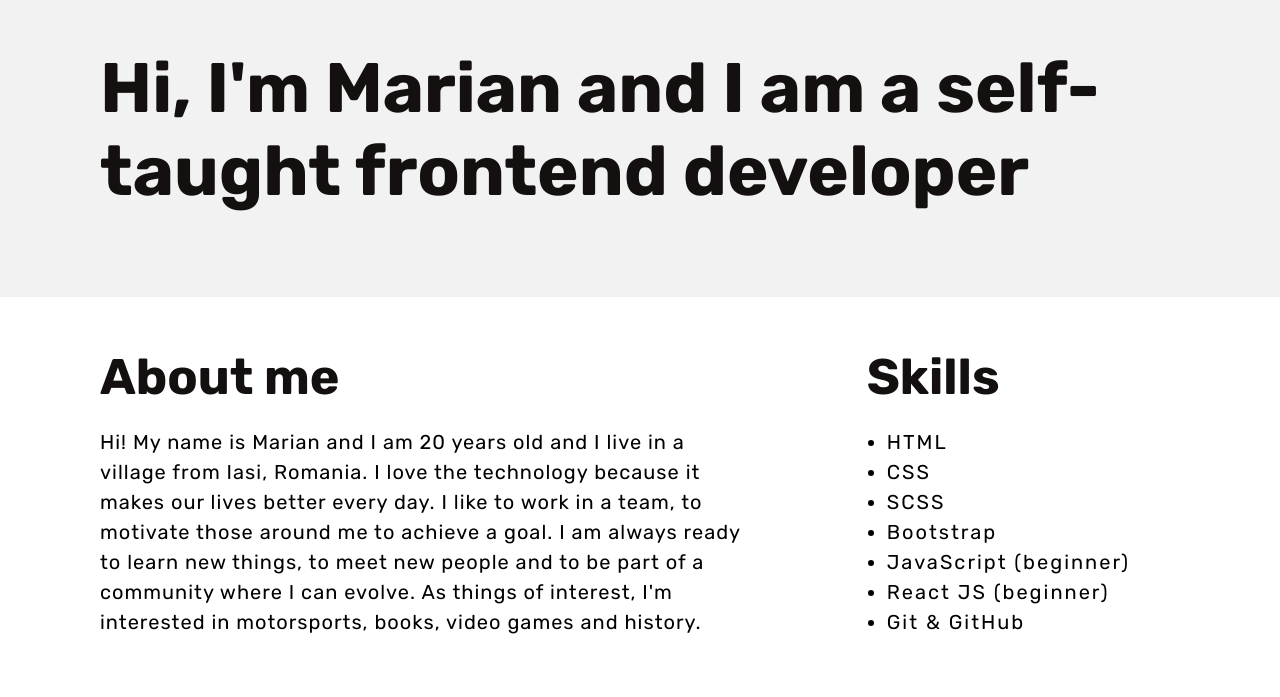
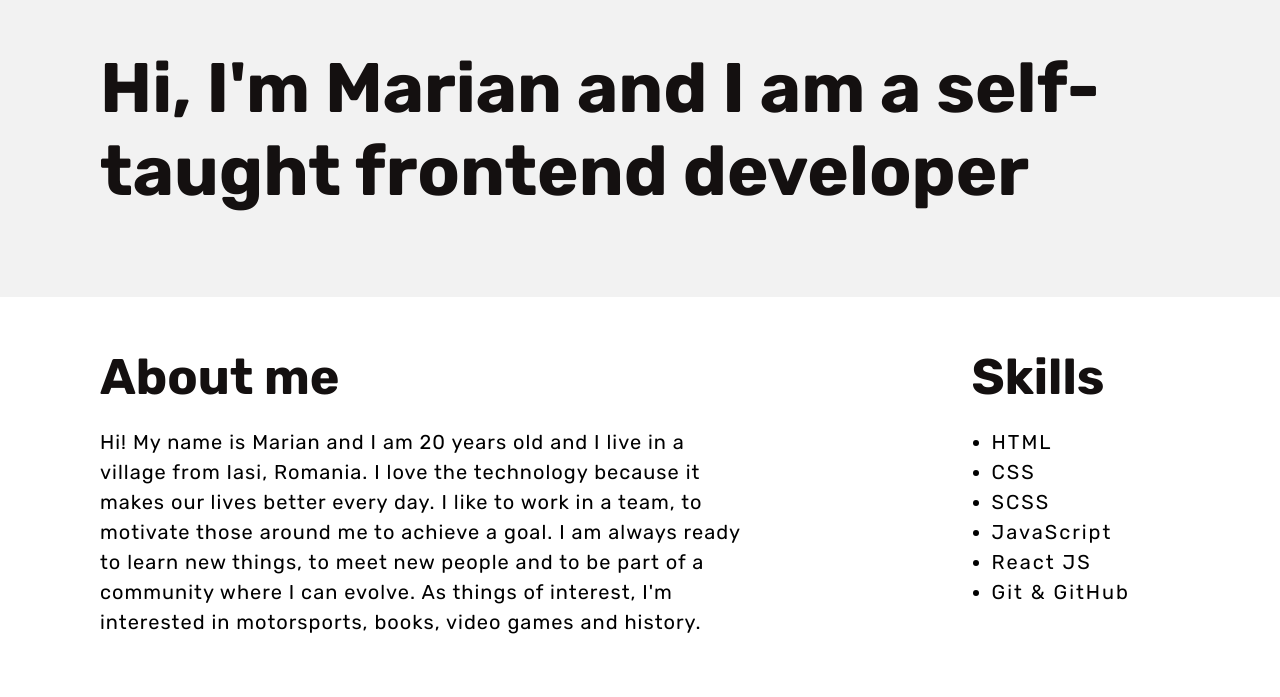
Before and after one commit to MarianIR/marian-raileanu, a React (Vite) app: page / in a window 1280 px wide. Shown: the part 103-800 px from the top of the page. Built offline with nearby package versions, Linux system fonts and the light colour scheme.

Commit message:
feat: update

```diff
--- a/src/AboutMe.jsx
+++ b/src/AboutMe.jsx
@@ -19,9 +19,8 @@ const AboutMe = () => {
           <li className="skill">HTML</li>
           <li className="skill">CSS</li>
           <li className="skill">SCSS</li>
-          <li className="skill">Bootstrap</li>
-          <li className="skill">JavaScript (beginner)</li>
-          <li className="skill">React JS (beginner)</li>
+          <li className="skill">JavaScript</li>
+          <li className="skill">React JS</li>
           <li className="skill">Git & GitHub</li>
         </ul>
       </div>
```
